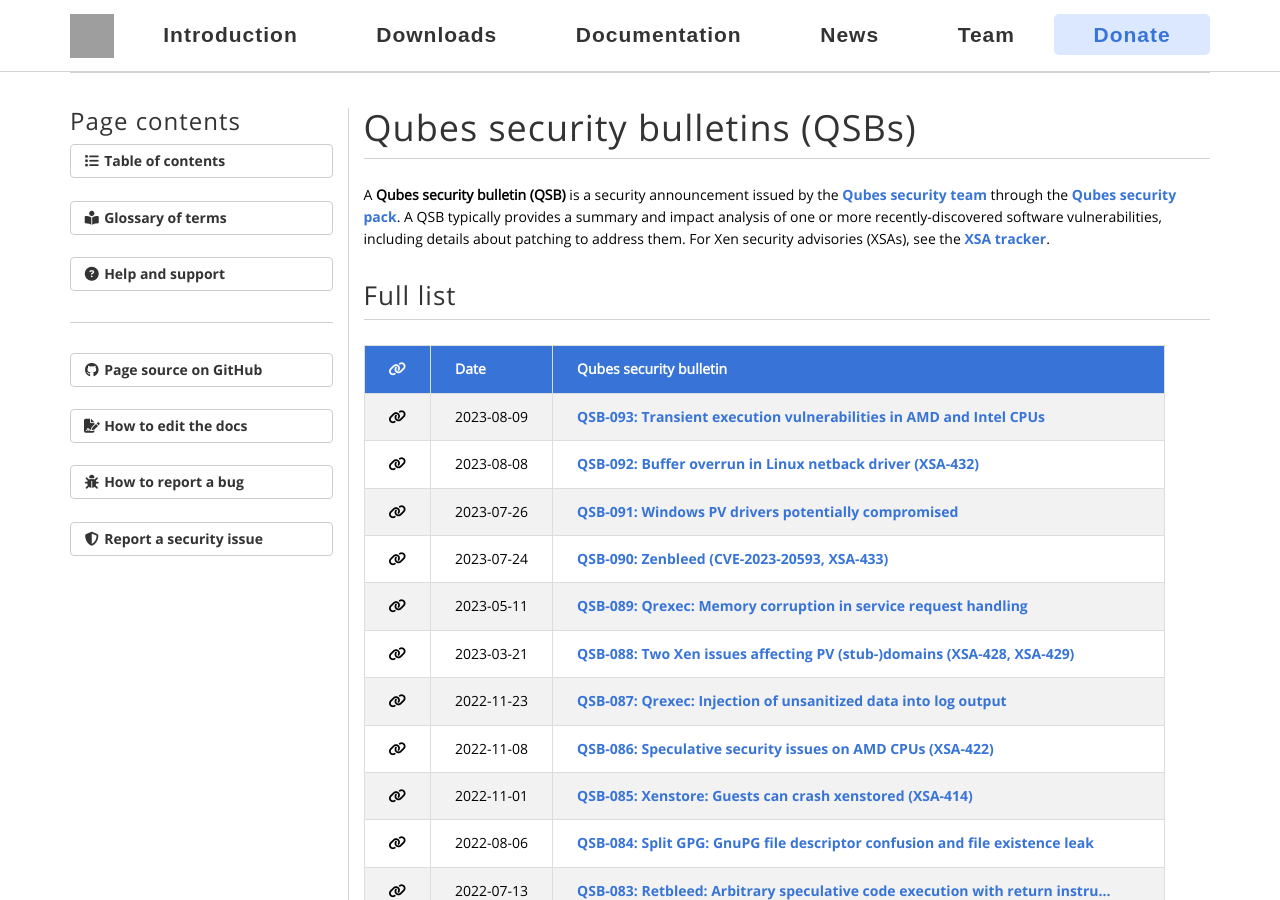
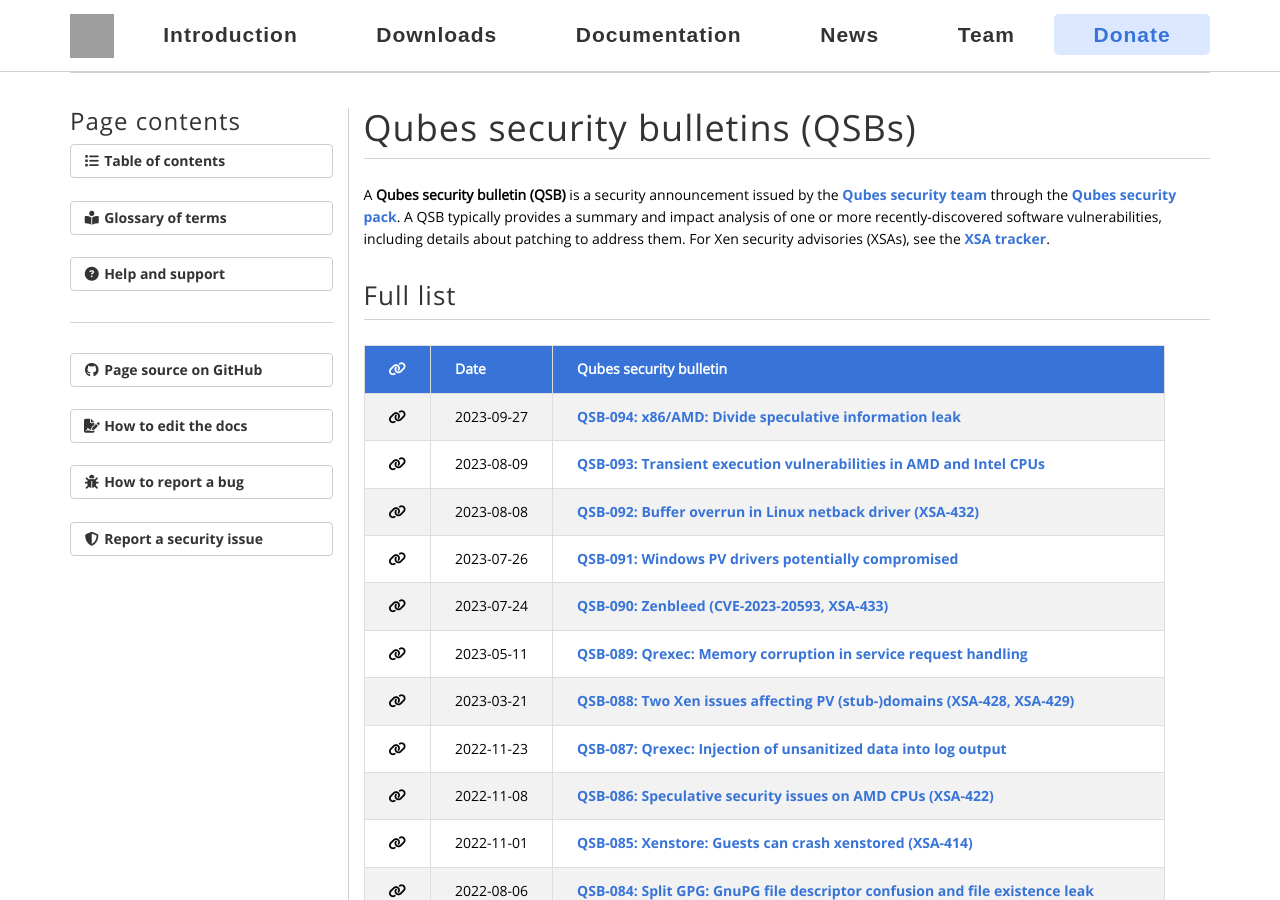
Before and after one commit to QubesOS/qubesos.github.io, a Jekyll site: the page built from pages/qsb.md, in a window 1280 px wide and 900 px high. Built offline with Jekyll 4.4.1, drawn with Linux system fonts in a browser that asks for light colours; some web fonts are replaced; grey boxes are pictures that could not be loaded.

Commit message:
Add QSB-094

```diff
--- a/_data/sec-qsb.yml
+++ b/_data/sec-qsb.yml
@@ -369,3 +369,7 @@
 - qsb: "093"
   title: "Transient execution vulnerabilities in AMD and Intel CPUs"
   date: 2023-08-09
+
+- qsb: "094"
+  title: "x86/AMD: Divide speculative information leak"
+  date: 2023-09-27
```
